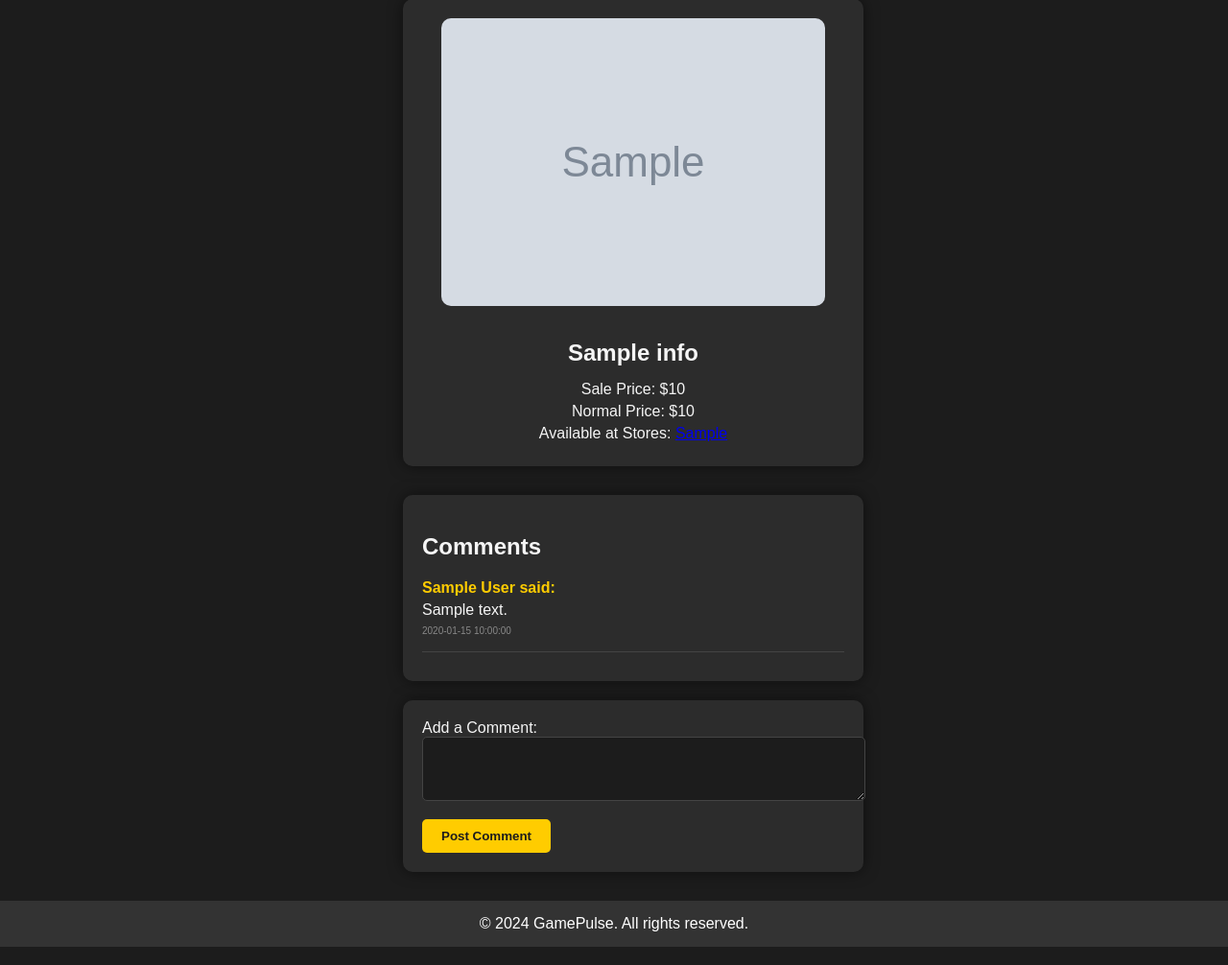
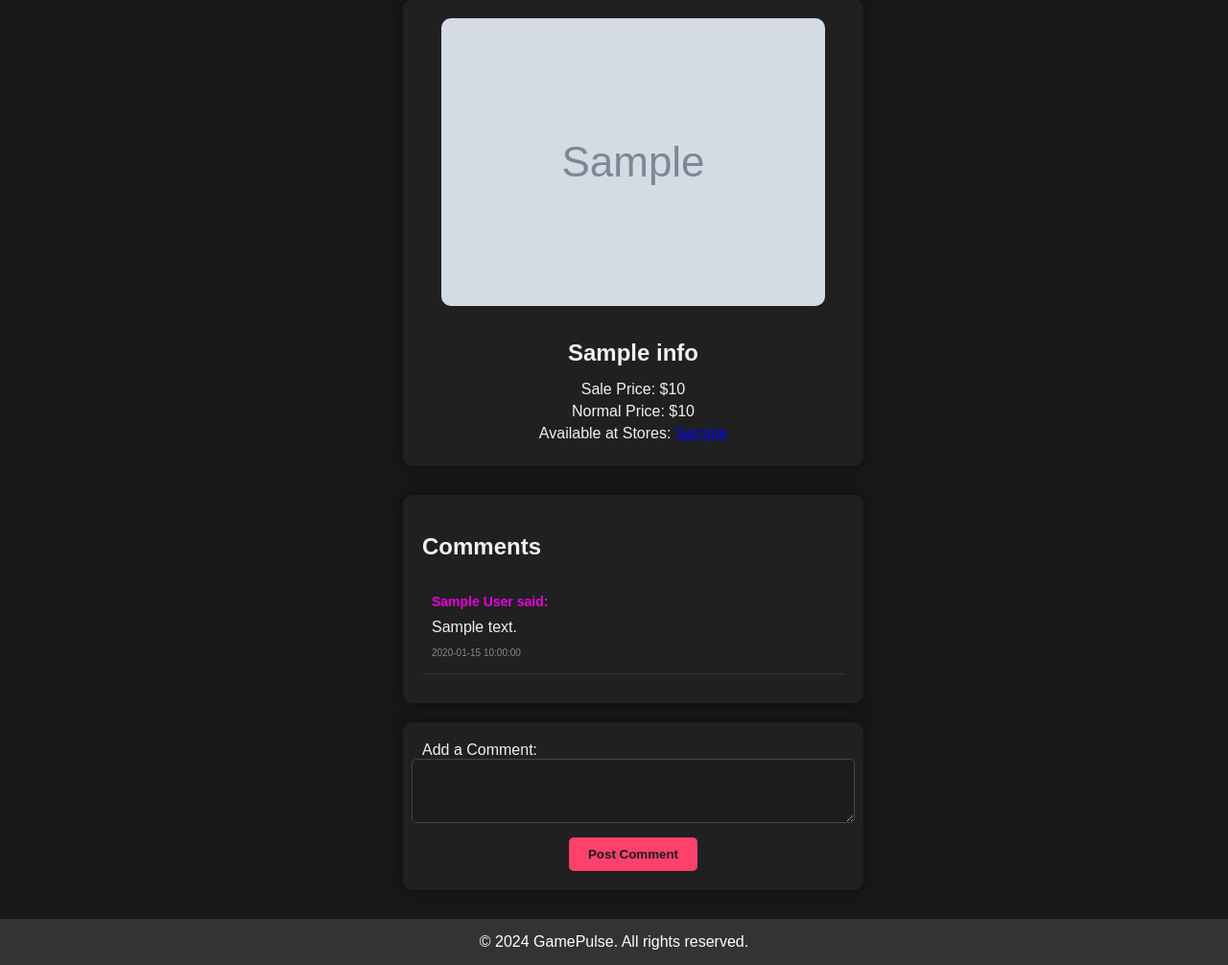
Before and after one commit to CilliersSwanepoel/CilliersSwanepoel_QX356C7V1_ITTFA4-14_Project1, a Flask app: template GamePulse/templates/game_item_view.html in a window 1280 px wide. Shown: the part 161-1167 px from the top of the page at 96% size. Run offline with Flask 2, Linux system fonts and the light colour scheme; a user stored in the database is signed in; tables that the repository leaves empty hold one stand-in row (values such as "Sample post"); the template is opened without the code that fills it: values that come from a table or form of the project are taken from there, most other values are stand-ins (such as "Sample title", 1, 10 or a date in 2020); grey boxes marked "Sample" are stand-in pictures.

Commit message:
Update game_item_view.css

```diff
--- a/GamePulse/static/css/game_item_view.css
+++ b/GamePulse/static/css/game_item_view.css
@@ -1,7 +1,7 @@
 body {
     font-family: 'Poppins', sans-serif;
-    background-color: #1c1c1c;
-    color: #f5f5f5;
+    background-color: #181818;
+    color: #f1f1f1;
     margin: 0;
     padding: 0;
     display: flex;
@@ -12,7 +12,7 @@ body {
 }
 
 .game-details {
-    background-color: #2c2c2c;
+    background-color: #202020;
     padding: 20px;
     border-radius: 10px;
     box-shadow: 0 0 15px rgba(0, 0, 0, 0.5);
@@ -40,7 +40,7 @@ p {
 
 .comments-section {
     margin-top: 30px;
-    background-color: #2c2c2c;
+    background-color: #202020;
     padding: 20px;
     border-radius: 10px;
     box-shadow: 0 0 15px rgba(0, 0, 0, 0.5);
@@ -49,14 +49,14 @@ p {
 }
 
 .comment {
-    border-bottom: 1px solid #444;
+    border-bottom: 1px solid #333;
     padding-bottom: 10px;
     margin-bottom: 10px;
 }
 
 .comment-author {
     font-weight: bold;
-    color: #ffcc00;
+    color: #e600da;
 }
 
 .comment-content {
@@ -69,8 +69,11 @@ p {
 }
 
 .comment-form {
+    display: flex;
+    flex-direction: column;
+    align-items: center;
     margin-top: 20px;
-    background-color: #2c2c2c;
+    background-color: #202020;
     padding: 20px;
     border-radius: 10px;
     box-shadow: 0 0 15px rgba(0, 0, 0, 0.5);
@@ -79,33 +82,95 @@ p {
 }
 
 .form-group {
+    width: 100%;
+    display: flex;
+    flex-direction: column;
+    align-items: center;
     margin-bottom: 15px;
+}
+
+.form-group label {
+    width: 100%;
+    text-align: left;
 }
 
 .form-control {
     width: 100%;
+    max-width: 100%;
     padding: 10px;
     border-radius: 5px;
     border: 1px solid #444;
     background-color: #1c1c1c;
     color: #fff;
+    resize: vertical; /* Allows vertical resizing of the textarea */
 }
 
 .form-control:focus {
     outline: none;
-    border-color: #ffcc00;
+    border-color: #e600da;
 }
 
 .btn {
     padding: 10px 20px;
     border-radius: 5px;
     border: none;
-    background-color: #ffcc00;
+    background-color: #ff416c;
     color: #1c1c1c;
     font-weight: bold;
     cursor: pointer;
+    width: fit-content; /* Adjusts the button width to its content */
 }
 
 .btn:hover {
-    background-color: #e6b800;
+    background-color: #eb2a57;
 }
+
+/* New styles for improved comment section */
+.comment {
+    display: flex;
+    flex-direction: column;
+    padding: 10px;
+    border-bottom: 1px solid #333;
+}
+
+.comment-author {
+    font-size: 14px;
+    color: #e600da;
+}
+
+.comment-content {
+    font-size: 16px;
+    margin: 5px 0;
+}
+
+.comment-timestamp {
+    font-size: 12px;
+    color: #888;
+}
+
+.comment-replies {
+    margin-left: 20px;
+    margin-top: 10px;
+}
+
+.comment-reply {
+    display: flex;
+    flex-direction: column;
+    padding: 10px;
+    border-top: 1px solid #333;
+}
+
+.comment-reply-author {
+    font-size: 14px;
+    color: #ffcc00;
+}
+
+.comment-reply-content {
+    font-size: 16px;
+    margin: 5px 0;
+}
+
+.comment-reply-timestamp {
+    font-size: 12px;
+    color: #888;
+}
```
